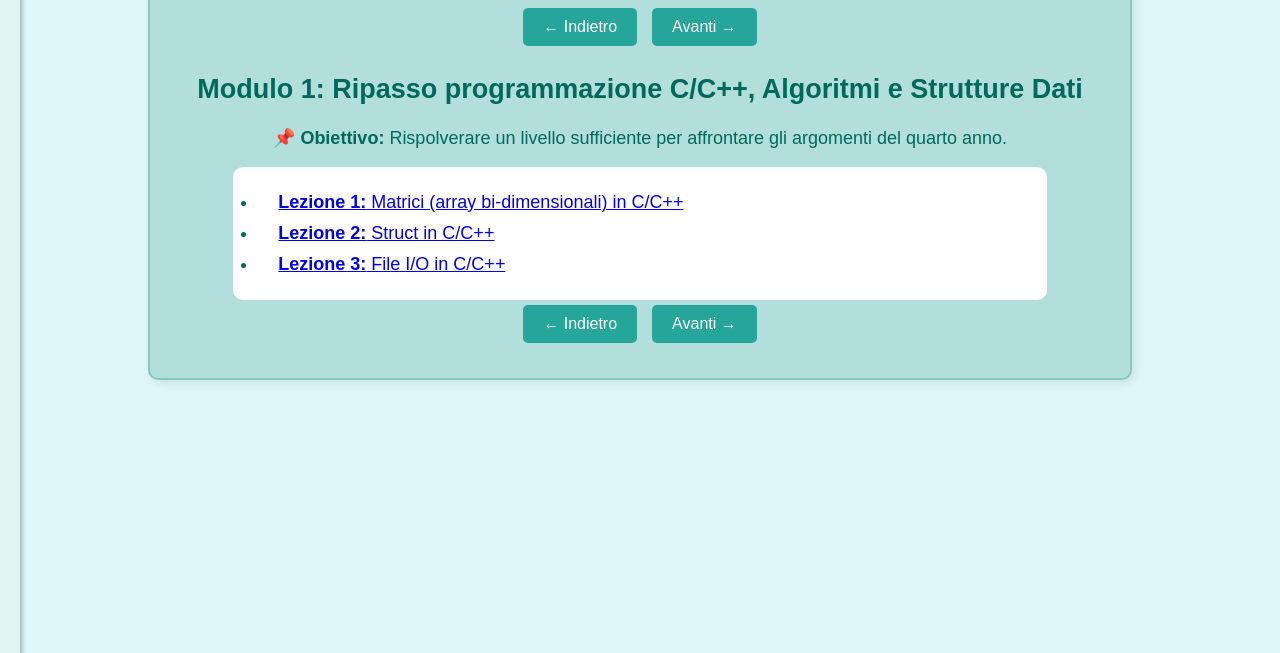
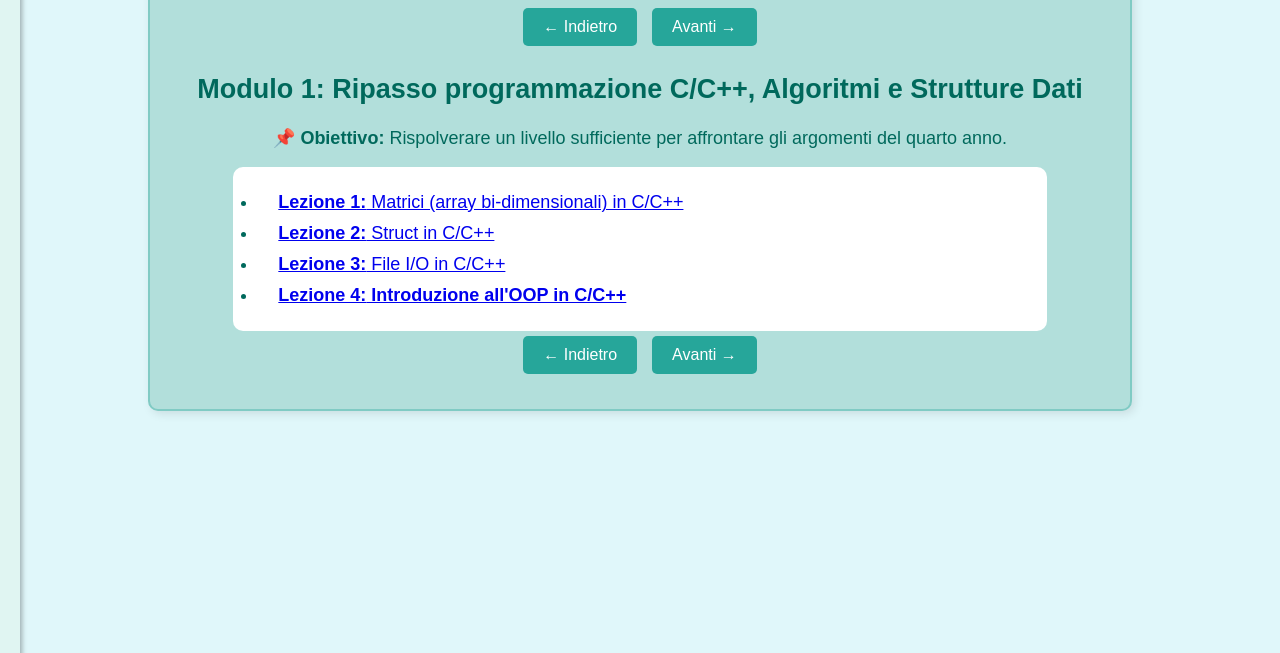
Before and after one commit to carlocomin/corso_4XIA_Informatica, a plain HTML site: page programma.html in a window 1280 px wide. Shown: the part 147-800 px from the top of the page. Drawn offline with Linux system fonts and the light colour scheme.

Commit message:
programmma update for OOP

```diff
--- a/programma.html
+++ b/programma.html
@@ -48,6 +48,7 @@
         <li><a href="lez1/lez1_1.html"><strong>Lezione 1:</strong> Matrici (array bi-dimensionali) in C/C++</a></li>
         <li><a href="lez2/lez2_1.html"><strong>Lezione 2:</strong> Struct in C/C++</a></li>
         <li><a href="lez3/lez3_1.html"><strong>Lezione 3:</strong> File I/O in C/C++</a></li>
+		<li><a href="lez3/lez4_1.html"><strong>Lezione 4:<strong> Introduzione all'OOP in C/C++</a></li>
     </ul>
 
     <div class="nav-buttons">
```
